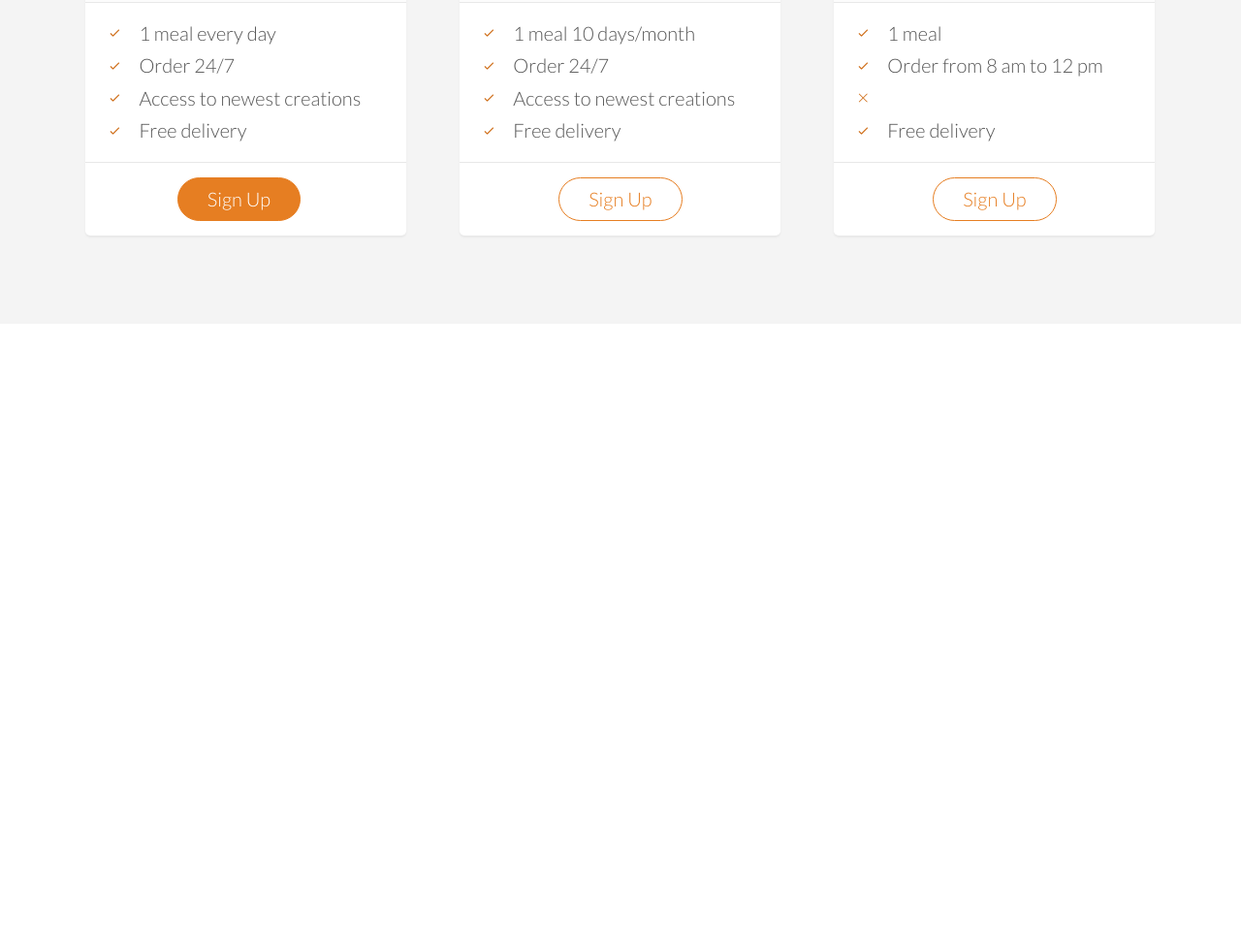
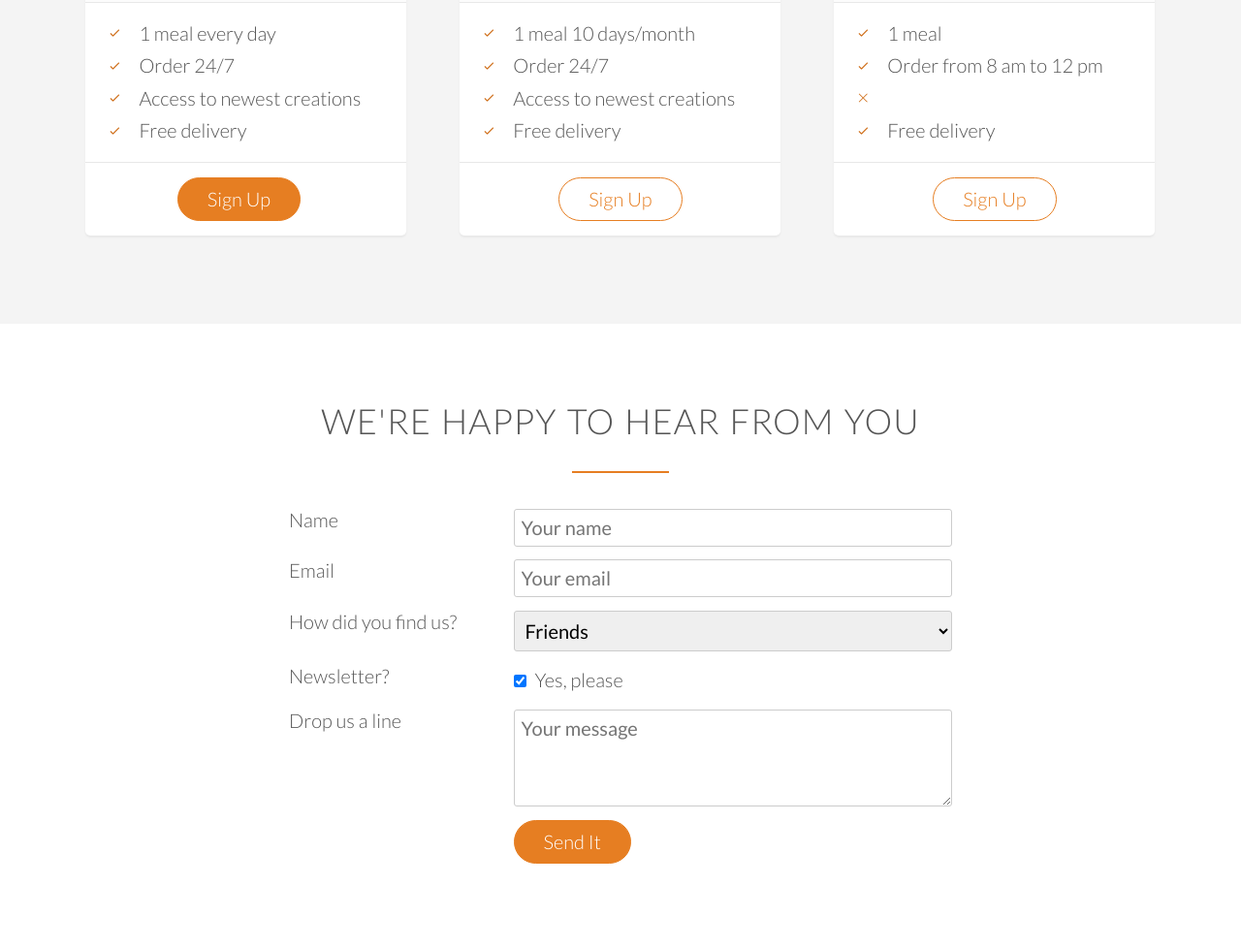
Before and after one commit to pahiggins/omnifood, a plain HTML site: page index.html in a window 1280 px wide. Shown: the part 4248-5226 px from the top of the page at 97% size. Before the commit the page ends 4582 px from the top, so only its background shows below. Drawn offline with Linux system fonts and the light colour scheme; files whose address does not match are found by name.

Commit message:
Add contact form section

```diff
--- a/index.html
+++ b/index.html
@@ -299,6 +299,69 @@
         </div>
       </div>
     </section>
+
+    <section class="section-form">
+      <div class="row">
+        <h2>We're happy to hear from you</h2>
+      </div>
+      <div class="row">
+        <form method="post" action="#" class="contact-form">
+          <div class="row">
+            <div class="col span-1-of-3">
+              <label for="name">Name</label>
+            </div>
+            <div class="col span-2-of-3">
+              <input type="text" name="name" id="name" placeholder="Your name" required>
+            </div>
+          </div>
+          <div class="row">
+            <div class="col span-1-of-3">
+              <label for="email">Email</label>
+            </div>
+            <div class="col span-2-of-3">
+              <input type="email" name="email" id="email" placeholder="Your email" required>
+            </div>
+          </div>
+          <div class="row">
+            <div class="col span-1-of-3">
+              <label for="find-us">How did you find us?</label>
+            </div>
+            <div class="col span-2-of-3">
+              <select name="find-us" id="find-us">
+                <option value="friends" selected>Friends</option>
+                <option value="search">Search Engine</option>
+                <option value="ad">Advertisement</option>
+                <option value="other">Other</option>
+              </select>
+            </div>
+          </div>
+          <div class="row">
+            <div class="col span-1-of-3">
+              <label for="news">Newsletter?</label>
+            </div>
+            <div class="col span-2-of-3">
+              <input type="checkbox" name="news" id="news" checked> Yes, please
+            </div>
+          </div>
+          <div class="row">
+            <div class="col span-1-of-3">
+              <label>Drop us a line</label>
+            </div>
+            <div class="col span-2-of-3">
+              <textarea name="message" placeholder="Your message"></textarea>
+            </div>
+          </div>
+          <div class="row">
+            <div class="col span-1-of-3">
+              <label>&nbsp;</label>
+            </div>
+            <div class="col span-2-of-3">
+              <input type="submit" value="Send It">
+            </div>
+          </div>
+        </form>
+      </div>
+    </section>
   </body>
 
 </html>
--- a/resources/css/style.css
+++ b/resources/css/style.css
@@ -141,7 +141,8 @@ a:active {
 /* ---------- BUTTONS ---------- */
 
 .btn:link,
-.btn:visited {
+.btn:visited,
+input[type=submit] {
   border: 1px solid #e67e22;
   border-radius: 200px;
   display: inline-block;
@@ -152,7 +153,8 @@ a:active {
 }
 
 .btn-full:link,
-.btn-full:visited {
+.btn-full:visited,
+input[type=submit] {
   background-color: #e67e22;
   color: white;
   margin-right: 15px;
@@ -164,7 +166,9 @@ a:active {
 }
 
 .btn:hover,
-.btn:active {
+.btn:active,
+input[type=submit]:hover,
+input[type=submit]:active {
   border: 1px solid #cf6d17;
   background-color: #cf6d17;
 }
@@ -442,3 +446,34 @@ cite img {
 .plan-box ul li {
   padding: 5px 0;
 }
+
+/* ---------------------------------------- */
+/* FORM */
+/* ---------------------------------------- */
+
+.contact-form {
+  margin: 0 auto;
+  width: 60%;
+}
+
+input[type=text],
+input[type=email],
+select,
+textarea {
+  border: 1px solid #ccc;
+  border-radius: 3px;
+  padding: 7px;
+  width: 100%;
+}
+
+textarea {
+  height: 100px;
+}
+
+input[type=checkbox] {
+  margin: 10px 5px 10px 0;
+}
+
+*:focus {
+  outline: none;
+}
```
